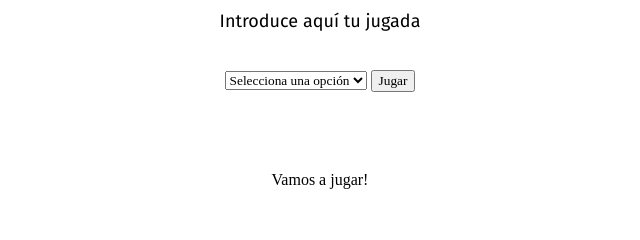
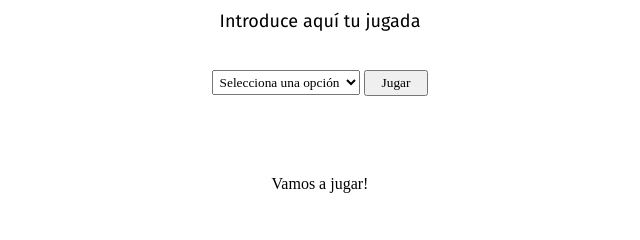
Before and after one commit to IdoiaBE/modulo-2-ejercicio.intermedio, a website built with Vite: page src/index.html in a window 1280 px wide. Shown: the part 168-408 px from the top of the page, 320-960 px from the left. Built offline with nearby package versions, Linux system fonts and the light colour scheme; a web font is replaced by a local one.

Commit message:
button style experiment

```diff
--- /dev/null
+++ b/src/scss/components/_playButton.scss
@@ -0,0 +1,56 @@
+@property --a { /* must register --a to animate it */
+	syntax: '<angle>';
+	initial-value: 0deg;
+	/* used only on pseudo, nowhere to be inherited,
+	 * better perf if set false, see
+	 * https://www.bram.us/2024/10/03/benchmarking-the-performance-of-css-property/ */
+	inherits: false
+}
+
+#playGame {
+	/* hide outer part of glow */
+	overflow: hidden;
+	/* needed for absolutely positioned pseudo */
+	position: relative;
+	/* adjust width as needed IF it's even necessary to set */
+	width: Min(12.5em, 80vmin);
+	/* adjust aspect-ratio OR height IF height not given by content */
+	aspect-ratio: 1;
+	/* round outer card corners */
+	border-radius: .5em;
+
+	/* text & layout styles below just for prettifying */
+	place-self: center;
+	place-content: center;
+	padding: .5em;
+	color: #ededed;
+	font: clamp(1em, 2vw + 2vh, 2em) sans-serif;
+	text-align: center;
+	text-transform: uppercase;
+	text-wrap: balance
+}
+
+#playGame::before {
+	/* grid doesn't work for stacking when a stacked item is text node */
+	position: absolute;
+	/* place behind card content, so card text is selectable, etc */
+	z-index: -1;
+	/* best if inset is at least half the border-width with minus */
+	inset: -1em;
+	/* reserve space for border */
+	border: solid 1.25em;
+	border-image:
+		/* adjust gradient as needed, I just used a random palette */
+		conic-gradient(from var(--a), #669900, #99cc33, #ccee66,
+				#006699, #3399cc, #990066, #cc3399,
+				#ff6600, #ff9900, #ffcc00, #669900) 1;
+	/* blur this pseudo */
+	filter: blur(.75em);
+	/* tweak animation duration as necessary */
+	animation: a 4s linear infinite;
+	/* needed so pseudo is displayed */
+	content: ''
+}
+
+/* animate --a from its initial-value 0deg to 1turn */
+@keyframes a { to { --a: 1turn } }
--- a/src/scss/layout/_page.scss
+++ b/src/scss/layout/_page.scss
@@ -15,10 +15,13 @@
 
 #gameOptions {
   font-family: $font-text;
+  padding: 3px;
 }
 
 #playGame {
   font-family: $font-text;
+  padding: 3px 16px;
+  cursor: pointer;
 }
 
 .hidden {
--- a/src/scss/main.scss
+++ b/src/scss/main.scss
@@ -4,6 +4,7 @@
 
 @import 'core/reset';
 @import 'core/variables';
+// @import 'components/playButton';
 @import 'layout/header';
 @import 'layout/page';
 @import 'layout/footer';
```
